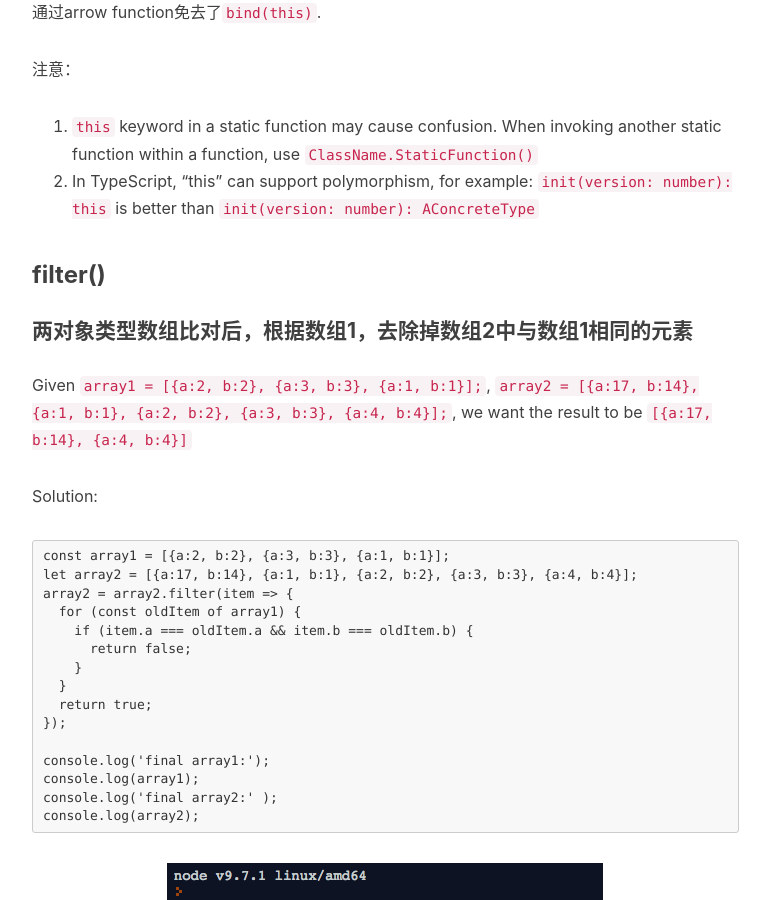
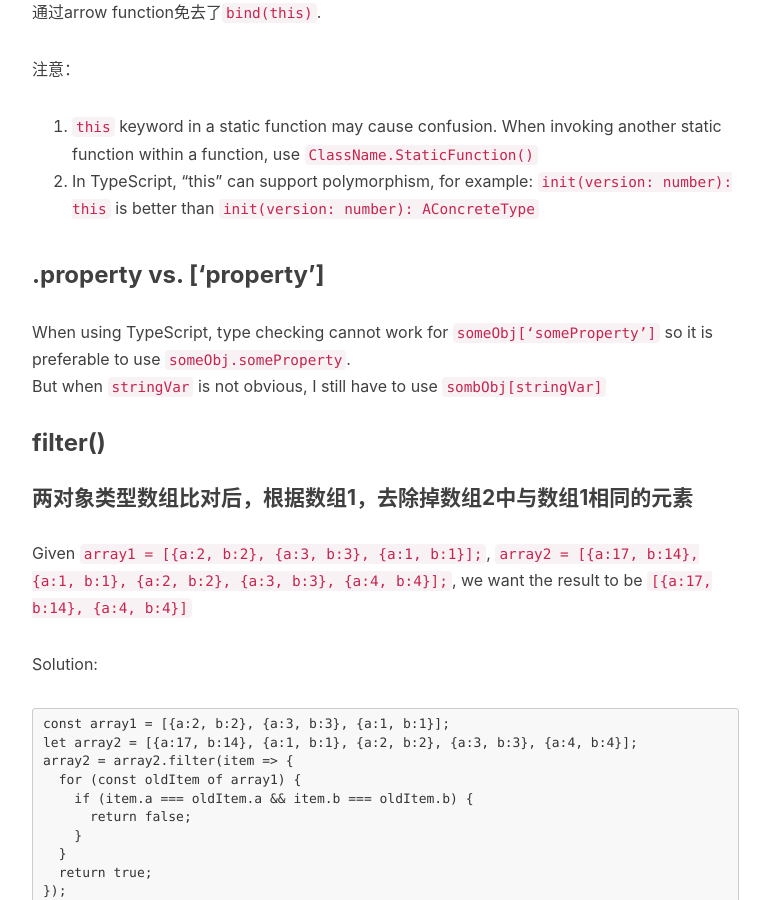
Before and after one commit to starwavelin/starwavelin.github.io, a Jekyll site: the page built from _posts/2019-02-17-javascript-tips.md, in a window 1280 px wide and 900 px high, scrolled down 1345 px. Shown: the whole window, without its empty margins (233-1003 px from the left). Built offline with Jekyll 4.4.1, drawn with Linux system fonts in a browser that asks for light colours; nearby versions of some CDN libraries; comment, search, counter and statistics services are not loaded; some of the changed text lies outside the part shown.

Commit message:
js-tips: .property vs [property]

```diff
--- a/_posts/2019-02-17-javascript-tips.md
+++ b/_posts/2019-02-17-javascript-tips.md
@@ -42,6 +42,10 @@ $('.btn').click(event => {
 1. `this` keyword in a static function may cause confusion. When invoking another static function within a function, use `ClassName.StaticFunction()`
 2. In TypeScript, “this” can support polymorphism, for example:
 `init(version: number): this` is better than `init(version: number): AConcreteType`
+
+### .property vs. [‘property’]
+When using TypeScript, type checking cannot work for `someObj[‘someProperty’]` so it is preferable to use `someObj.someProperty`.
+But when `stringVar` is not obvious, I still have to use `sombObj[stringVar]`
 
 ### filter()
 #### 两对象类型数组比对后，根据数组1，去除掉数组2中与数组1相同的元素
```
Also changed, not shown: other parts of _posts/2019-02-17-javascript-tips.md (+1 -0 lines).
